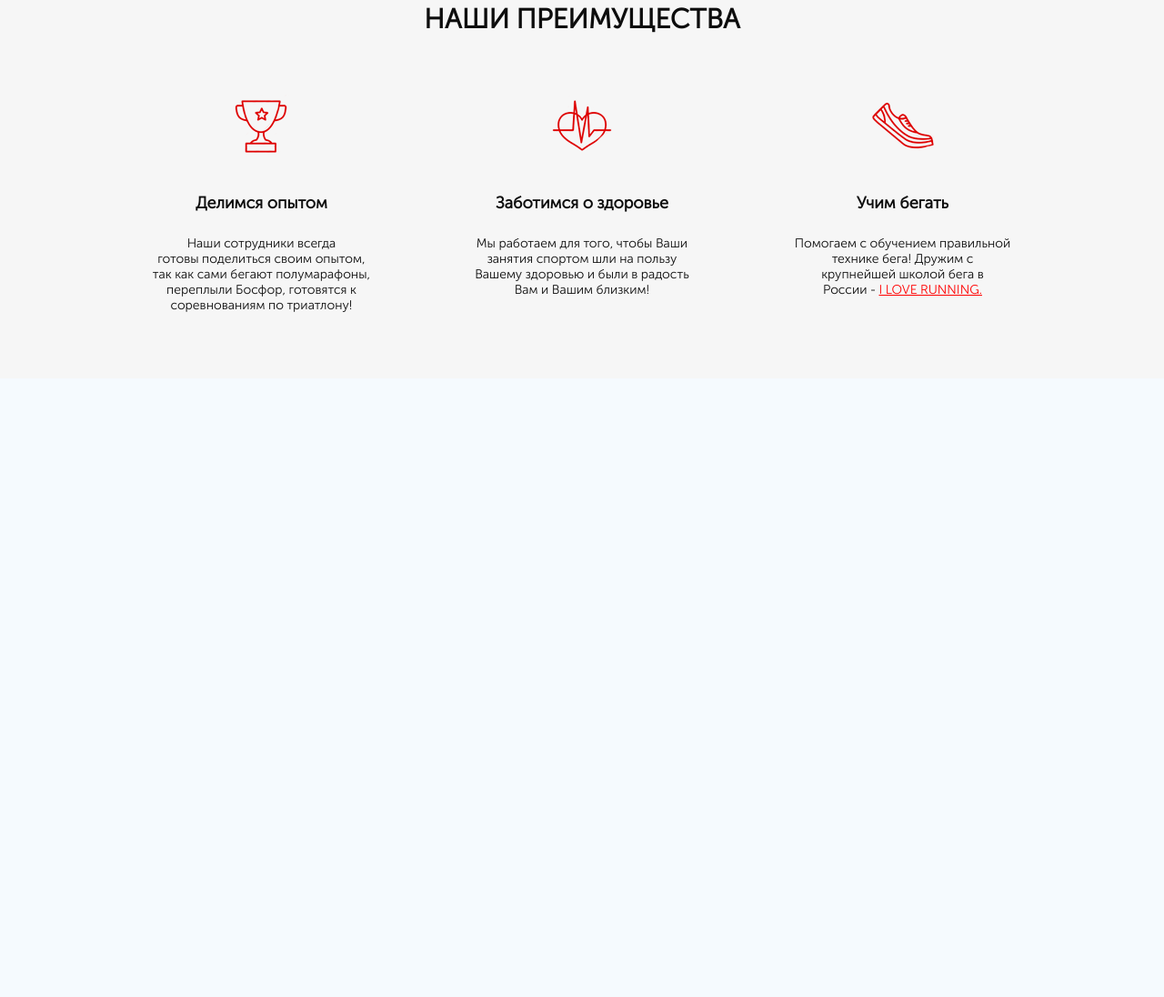
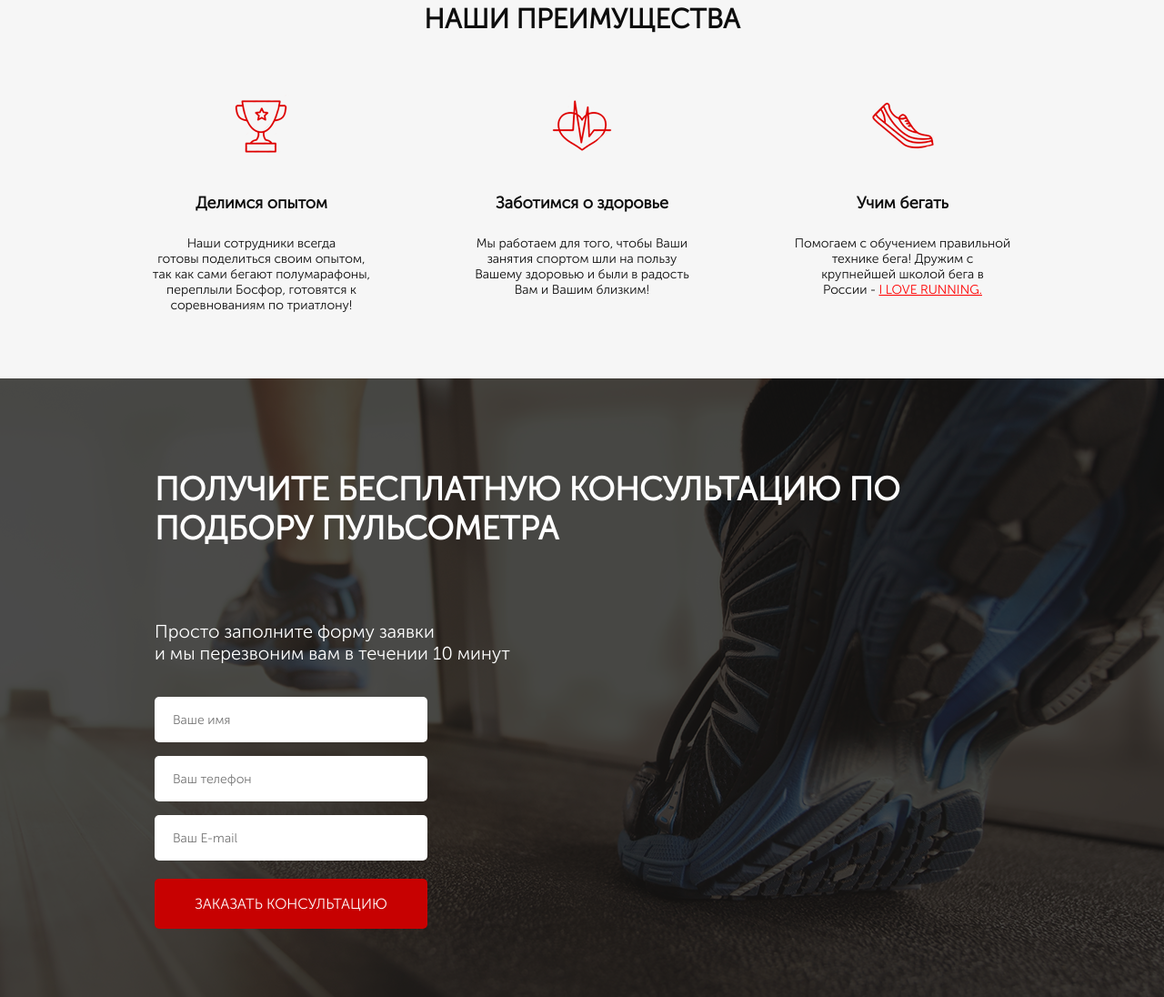
Before and after one commit to Zulf44/git-test, a website: page src/index.html in a window 1280 px wide. Shown: the part 709-1805 px from the top of the page at 91% size. Before the commit the page ends 1125 px from the top, so only its background shows below. Drawn offline with Linux system fonts and the light colour scheme; files whose address does not match are found by name.

Commit message:
+one block

```diff
--- a/src/index.html
+++ b/src/index.html
@@ -76,6 +76,21 @@
 
       </div>
    </section>
+   <div class="consultation">
+      <div class="container">
+         <div class="consultation__title">Получите бесплатную консультацию
+            по подбору пульсометра </div>
+         <div class="consultation__sabtitle">Просто заполните форму заявки <br>
+            и мы перезвоним вам в течении 10 минут</div>
+         <form class="form" action="#">
+            <input class="form__input" placeholder="Ваше имя" type="text">
+            <input class="form__input" placeholder="Ваш телефон" type="text">
+            <input class="form__input" placeholder="Ваш E-mail" type="text">
+            <button class="button form_button"> заказать консультацию</button>
+         </form>
+
+      </div>
+   </div>
 </body>
 
 </html>
--- /dev/null
+++ b/src/sass/blocks/_consultation.scss
@@ -0,0 +1,26 @@
+.consultation {
+   background: url(../img/bg2.png) center (center/cover) no-repeat;
+   min-height: 680px;
+   padding-top: 100px;
+   padding-left: 5px;
+   &__title {
+      color: #ffffff;
+      font-size: 36px;
+      font-weight: 700;
+      font-style: normal;
+      letter-spacing: normal;
+      line-height: normal;
+      text-align: left;
+      text-transform: uppercase;
+   }
+   &__sabtitle {
+      margin-top: 80px;
+      color: #ffffff;
+      font-size: 20px;
+      font-weight: 500;
+      font-style: normal;
+      letter-spacing: normal;
+      line-height: normal;
+      text-align: left;
+   }
+}
--- /dev/null
+++ b/src/sass/blocks/_form.scss
@@ -0,0 +1,31 @@
+.form {
+   display: flex;
+   flex-direction: column;
+   margin-top: 21px;
+   &__input {
+      width: 300px;
+      height: 50px;
+      border-radius: 5px;
+      background-color: #ffffff;
+      margin-top: 15px;
+      padding: 0 20px;
+      color: #4b4b4b;
+      font-size: 14px;
+      font-weight: 300;
+      font-style: normal;
+      letter-spacing: normal;
+   }
+   &_button {
+      margin-top: 20px;
+      width: 300px;
+      height: 55px;
+      border-radius: 5px;
+      font-size: 16px;
+      font-weight: 500;
+      font-style: normal;
+      letter-spacing: normal;
+      line-height: normal;
+      text-align: center;
+      text-transform: uppercase;
+   }
+}
--- a/src/sass/style.scss
+++ b/src/sass/style.scss
@@ -4,7 +4,8 @@
 @import "base/_variables.scss";
 @import "base/_mixins.scss";
 @import "base/media";
-
+@import "blocks/consultation";
+@import "blocks/form";
 .PromoHeaderButton {
    width: 150px;
    height: 30px;
```
Also changed, not shown: src/css/style.min.css, src/img/bg2.png (added).
